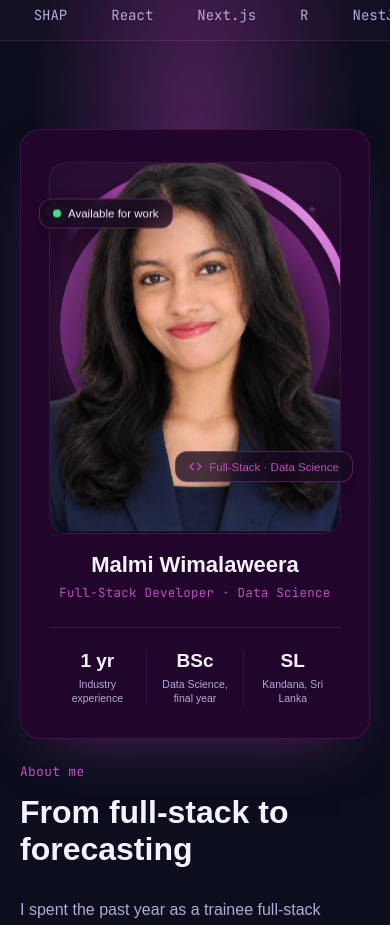
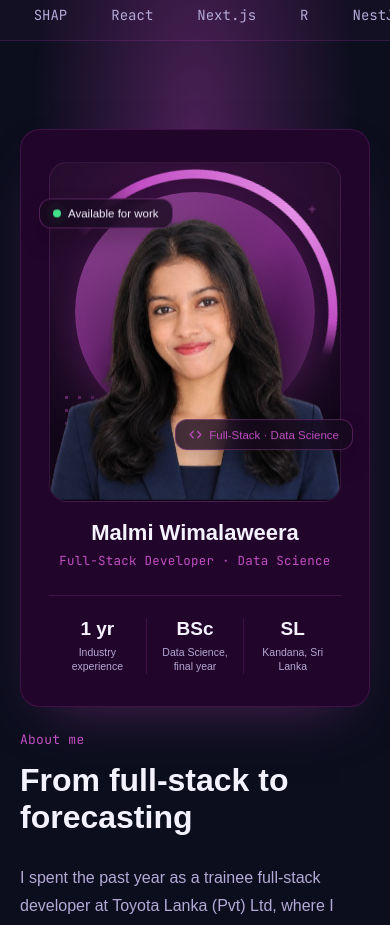
Before and after one commit to MalmEEE/malmi-portfolio, a React (Vite) app in the folder portfolio/: page / in a window 390 px wide. Shown: the part 920-1845 px from the top of the page. Built offline with nearby package versions, Linux system fonts and the light colour scheme.

Commit message:
updated profile

```diff
--- a/portfolio/src/App.css
+++ b/portfolio/src/App.css
@@ -268,6 +268,17 @@ a:hover{color:var(--ink);}
 .ap-lbl{font-size:10.5px;color:var(--ink-dim);line-height:1.35;}
 .about-side{display:flex;flex-direction:column;gap:20px;}
 @media (max-width:760px){.about-profile{max-width:none;}}
+/* Mobile: keep the portrait at a desktop-like size (don't let it fill
+   edge-to-edge and blow up on high-density phone screens) */
+@media (max-width:760px){
+  .about-profile{max-width:440px;margin-left:auto;margin-right:auto;}
+  .portrait-frame{height:340px;}
+  .portrait-cutout{height:300px;}
+  .ps-disc{width:240px;height:240px;}
+  .ps-arc{width:286px;height:286px;
+    -webkit-mask:radial-gradient(circle,transparent 133px,#000 134px,#000 142px,transparent 143px);
+    mask:radial-gradient(circle,transparent 133px,#000 134px,#000 142px,transparent 143px);}
+}
 
 /* Education timeline card */
 .edu-card{border-radius:20px;background:var(--bg-panel);border:1px solid var(--line);
```
